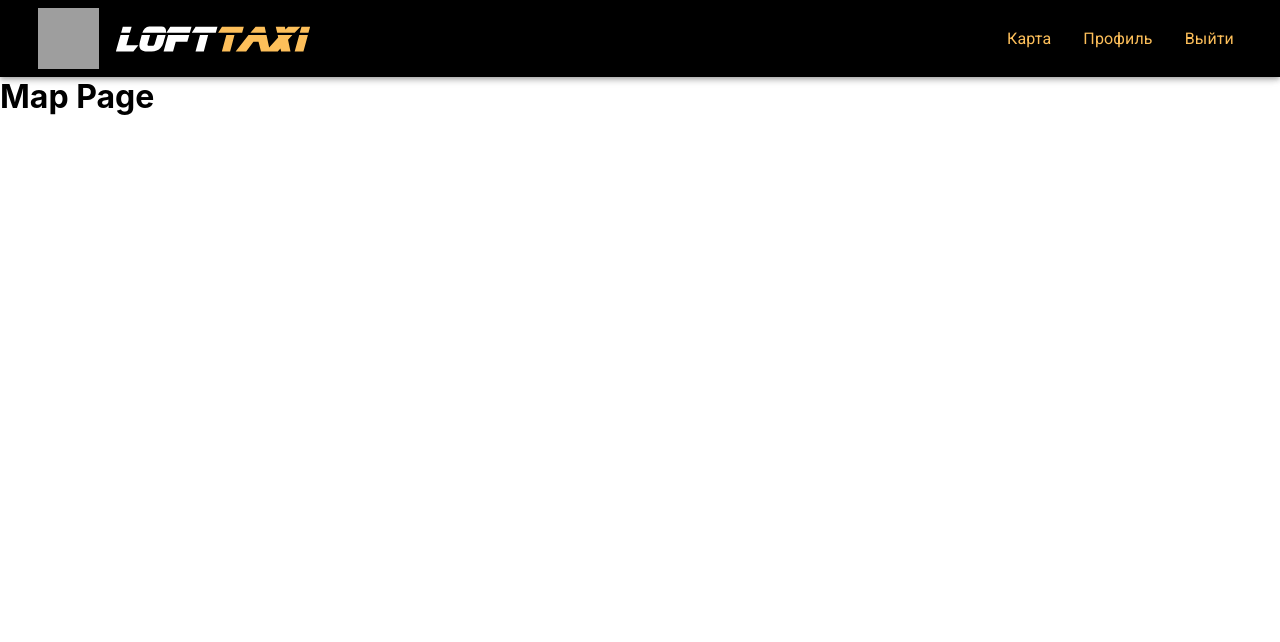
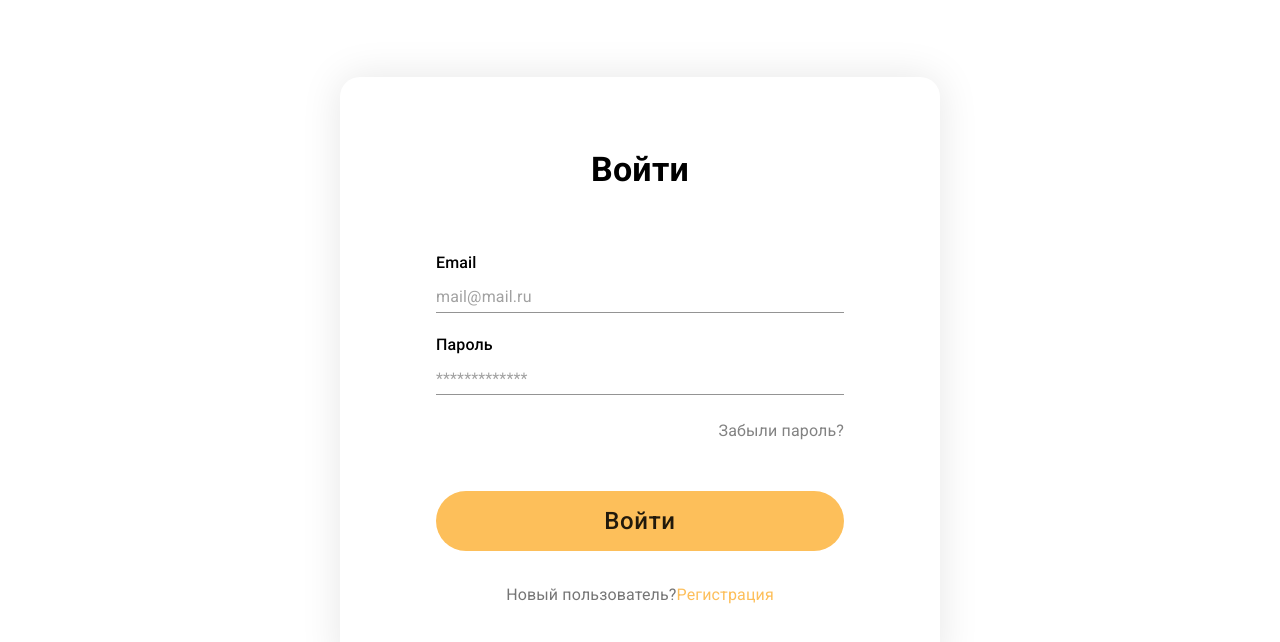
Before and after one commit to PrivetAdel/LoftTaxi, a React (Create React App) app: page /LoginPage in a window 1280 px wide. Shown: the top 642 px of the page. Built offline with nearby package versions, Linux system fonts and the light colour scheme; grey boxes are pictures that could not be loaded.

Commit message:
feat(components): используя context-api создать контекст авторизации
Используя context-api и хук useContext создала контекст авторизации

```diff
--- a/src/App.js
+++ b/src/App.js
@@ -1,5 +1,5 @@
 import React from 'react';
-import {Header} from './components';
+import {Provider, Header} from './components';
 import {MapPage, ProfilePage, LoginPage} from './pages';
 import {makeStyles} from '@material-ui/core/styles';
 
@@ -11,15 +11,20 @@ const useStyles = makeStyles({
 
 const App = () => {
   const classes = useStyles();
-
-  const [activePage, setActivePage] = React.useState('MapPage');
+  const [activePage, setActivePage] = React.useState('LoginPage');
+  const [isLoggedIn, setIsLoggedIn] = React.useState(false);
 
   const changeActivePageHandler = (evt) => {
     setActivePage(evt.target.name);
   }
 
+  const logoutHandler = () => {
+    authorizationState.logout()
+  }
+
   const onSubmitHandler = () => {
-    setActivePage('MapPage')
+    setActivePage('MapPage');
+    authorizationState.login();
   }
 
   const getPage = () => {
@@ -27,21 +32,35 @@ const App = () => {
       case 'ProfilePage':
         return <ProfilePage />;
 
-      case 'LoginPage':
-        return <LoginPage onSubmit={onSubmitHandler} />;
+      case 'MapPage':
+        return <MapPage />;
 
       default:
-        return <MapPage />;
+        return <LoginPage onSubmit={onSubmitHandler} />;
     }
   }
 
+  const loginHandler = (email, password) => {
+    if (email && password) {
+      setIsLoggedIn(true);
+    }
+
+    return;
+  }
+
+  const authorizationState = ({
+    login: loginHandler,
+    logout: () => setIsLoggedIn(false),
+    isLoggedIn: isLoggedIn
+  });
+
   return (
-    <div>
-      <Header onClickPage={changeActivePageHandler} />
+    <Provider value={authorizationState}>
+      <Header onClickPage={changeActivePageHandler} onClickLogout={logoutHandler} />
       <main className={classes.main}>
         {getPage()}
       </main>
-    </div>
+    </Provider>
   );
 }
 
--- /dev/null
+++ b/src/components/AuthorizationContecxt.jsx
@@ -0,0 +1,13 @@
+import React from 'react';
+
+export const AuthorizationContecxt = React.createContext();
+
+export const Provider = ({children, value}) => {
+  return (
+    <AuthorizationContecxt.Provider value={value}>
+      {children}
+    </AuthorizationContecxt.Provider>
+  );
+};
+
+export default Provider;
--- a/src/components/FormLogIn.jsx
+++ b/src/components/FormLogIn.jsx
@@ -3,6 +3,7 @@ import {Typography, InputLabel, Input, Link} from '@material-ui/core';
 import {FormContainer} from './FormContainer';
 import {Form} from './Form';
 import {SubmitButton} from './SubmitButton';
+import {AuthorizationContecxt} from './AuthorizationContecxt';
 import {makeStyles} from '@material-ui/core/styles';
 
 const useStyles = makeStyles((theme) => ({
@@ -20,6 +21,7 @@ const useStyles = makeStyles((theme) => ({
 
 const FormLogin = ({onSignUp, onSubmit}) => {
   const classes = useStyles();
+  const value = React.useContext(AuthorizationContecxt);
   const [email, setEmail] = React.useState('');
   const [password, setPassword] = React.useState('');
 
@@ -33,7 +35,7 @@ const FormLogin = ({onSignUp, onSubmit}) => {
 
   const submitFormHandler = (evt) => {
     evt.preventDefault();
-    console.log('email: ', email, 'password: ', password);
+    value.login(email, password);
     onSubmit();
   }
 
--- a/src/components/Header.jsx
+++ b/src/components/Header.jsx
@@ -1,4 +1,5 @@
 import React from 'react';
+import {AuthorizationContecxt} from './AuthorizationContecxt';
 import {AppBar, MenuList, Link, MenuItem} from '@material-ui/core';
 import {makeStyles} from '@material-ui/core/styles';
 import logoPic from '../assets/logo-pic.svg';
@@ -25,10 +26,18 @@ const useStyles = makeStyles({
   }
 });
 
-const Header = ({onClickPage}) => {
+const Header = ({onClickPage, onClickLogout}) => {
+  const value = React.useContext(AuthorizationContecxt);
+  const logoutBatton = React.useRef(null);
   const classes = useStyles();
 
+  const logoutHandler = () => {
+    onClickPage(logoutBatton.current);
+    onClickLogout();
+  }
+
   return (
+    value.isLoggedIn ?
     <AppBar className={classes.root} >
 
       <Link className={classes.logo} href="#">
@@ -46,11 +55,12 @@ const Header = ({onClickPage}) => {
         </MenuItem>
 
         <MenuItem >
-          <Link onClick={onClickPage} name="LoginPage" href="#">Выйти</Link>
+          <Link ref={logoutBatton} onClick={logoutHandler} name="LoginPage" href="#">Выйти</Link>
         </MenuItem>
 
       </MenuList>
     </AppBar>
+    : null
   );
 };
 
--- a/src/components/index.js
+++ b/src/components/index.js
@@ -1,3 +1,4 @@
 export {default as Header} from './Header';
 export {default as FormLogIn} from './FormLogIn';
 export {default as FormSignUp} from './FormSignUp';
+export {default as Provider} from './AuthorizationContecxt';
```
